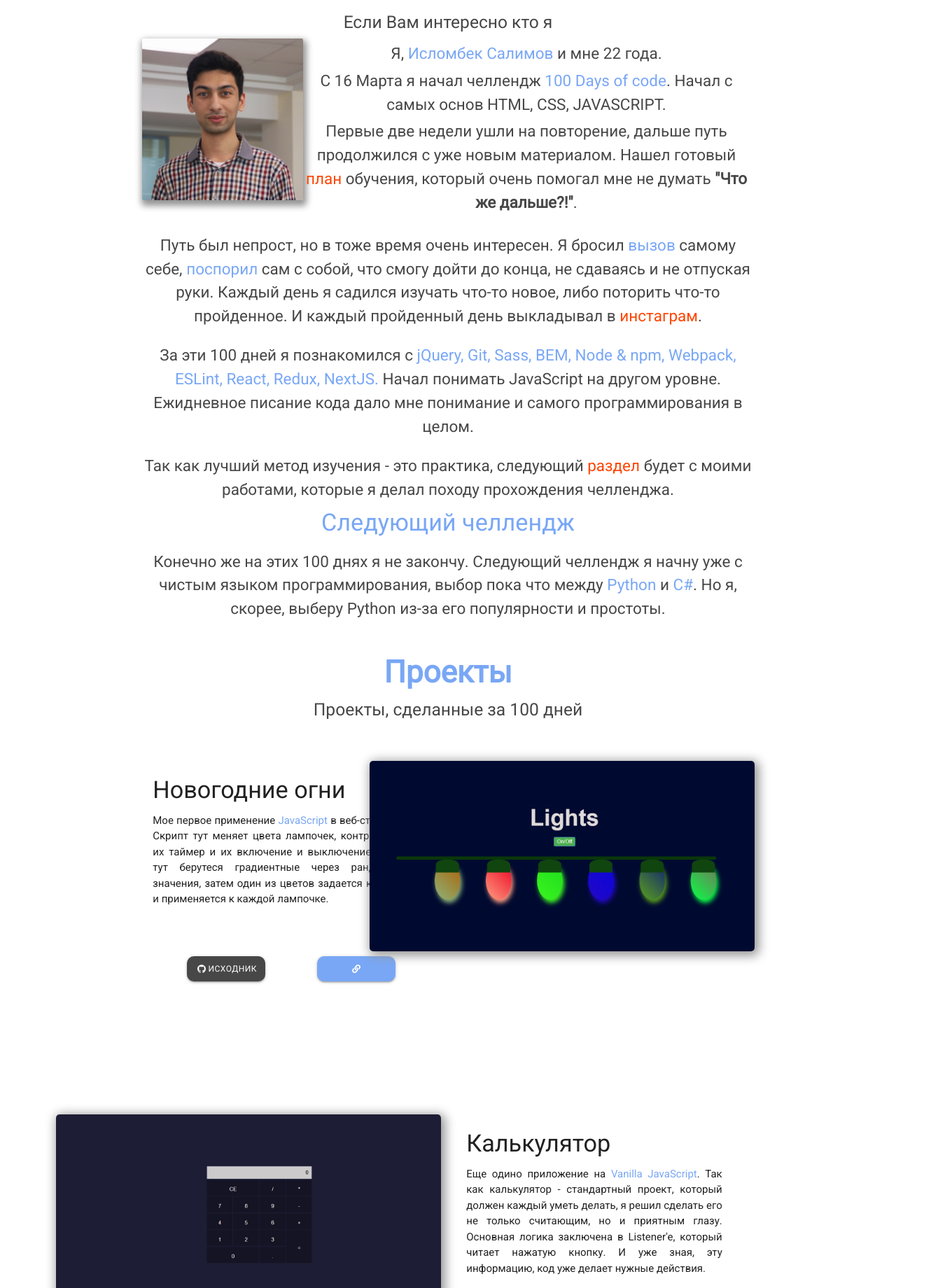
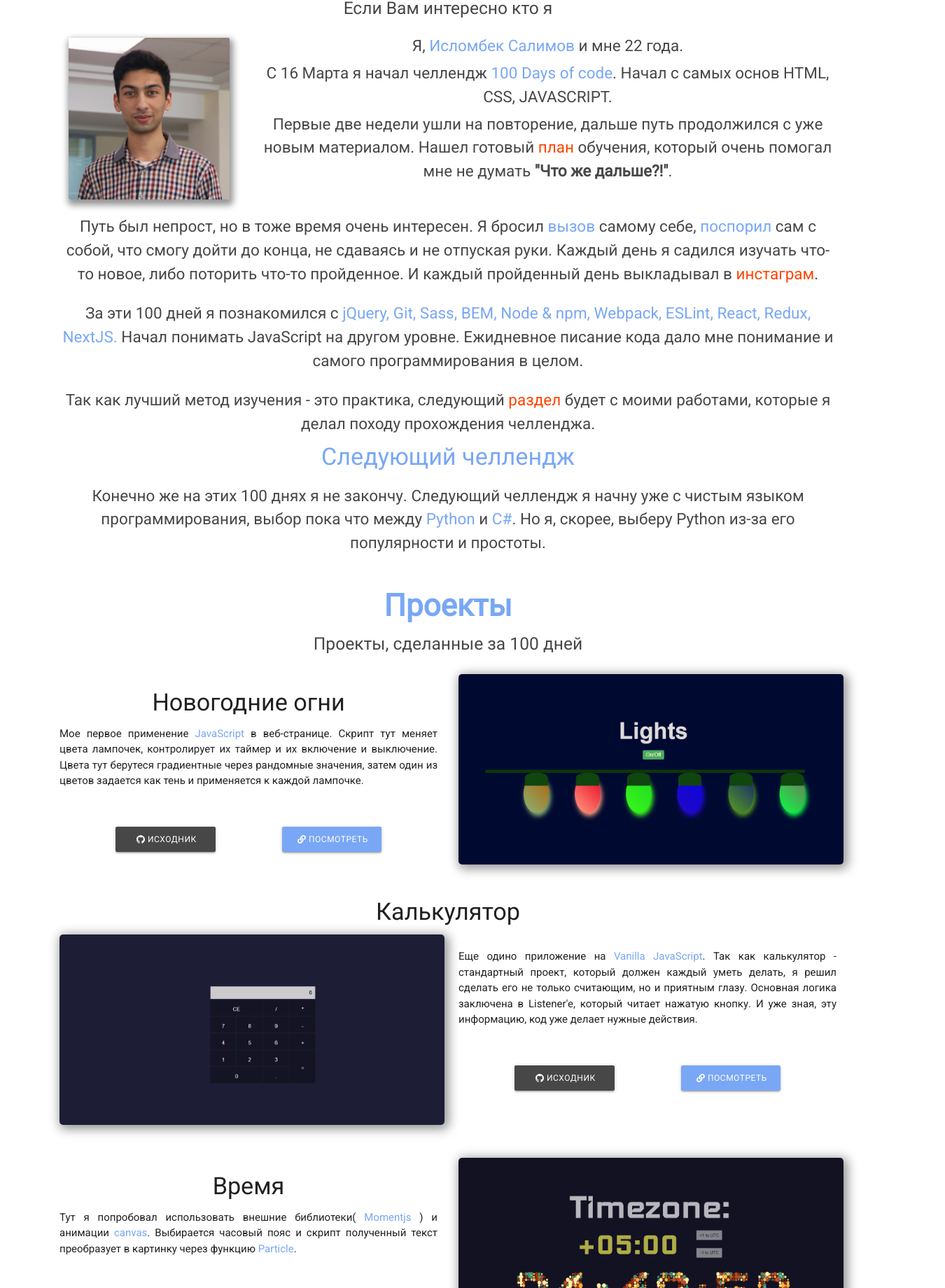
Before and after one commit to mj11rock/100DaysOfCode, a React (Create React App) app: page / in a window 1280 px wide. Shown: the part 957-2797 px from the top of the page at 70% size, 1350 px wide, since content can reach past the window. Built offline with nearby package versions, Linux system fonts and the light colour scheme.

Commit message:
bootstrap grid added, elements aligned

```diff
--- a/package.json
+++ b/package.json
@@ -6,6 +6,7 @@
     "aos": "^2.3.4",
     "bootstrap": "^4.3.1",
     "gh-pages": "^2.0.1",
+    "materialize-css": "^1.0.0-rc.2",
     "node-sass": "^4.12.0",
     "react": "^16.8.6",
     "react-anchor-link-smooth-scroll": "^1.0.12",
--- a/public/index.html
+++ b/public/index.html
@@ -3,17 +3,21 @@
   <head>
     <meta charset="utf-8" />
     <link rel="shortcut icon" href="%PUBLIC_URL%/logo.png" />
-    <meta name="viewport" content="width=device-width, initial-scale=1" />
+    <meta
+      name="viewport"
+      content="width=device-width, initial-scale=1, shrink-to-fit=yes"
+    />
+
     <meta name="theme-color" content="#000000" />
     <!--
       manifest.json provides metadata used when your web app is installed on a
       user's mobile device or desktop. See https://developers.google.com/web/fundamentals/web-app-manifest/
     -->
     <link rel="manifest" href="%PUBLIC_URL%/manifest.json" />
-    <link
+    <!-- <link
       rel="stylesheet"
       href="https://cdnjs.cloudflare.com/ajax/libs/materialize/1.0.0/css/materialize.min.css"
-    />
+    /> -->
     <!--
       Notice the use of %PUBLIC_URL% in the tags above.
       It will be replaced with the URL of the `public` folder during the build.
--- a/src/components/Navbar.jsx
+++ b/src/components/Navbar.jsx
@@ -2,12 +2,13 @@ import React from "react";
 import "../styles/scss/main.scss";
 import navLogo from "../img/100days.png";
 import AnchorLink from "react-anchor-link-smooth-scroll";
+import "materialize-css/dist/css/materialize.css";
 
 const NavBar = () => {
   return (
     <nav
       className="nav-wrapper blue darken-3"
-      data-aos="zoom-in-left"
+      data-aos="zoom-in-right"
       data-aos-anchor-placement="center-center"
     >
       <div className="container ">
--- a/src/components/about.jsx
+++ b/src/components/about.jsx
@@ -1,6 +1,7 @@
 import React from "react";
 import profile from "../img/profile.jpg";
 import AnchorLink from "react-anchor-link-smooth-scroll";
+import "materialize-css/dist/css/materialize.css";
 
 const About = () => {
   return (
@@ -14,10 +15,10 @@ const About = () => {
       <h5 className="center font-standart">Если Вам интересно кто я</h5>
 
       <div className="main-content row">
-        <div className="col s3 center">
+        <div className="col-sm-12 col-md-3 col-12 center">
           <img src={profile} className="profile-pic" alt="" />
         </div>
-        <div className="info col s9">
+        <div className="info col-sm-12 col-md-9 col-12">
           <p>
             {" "}
             Я, <span className="font-highlight">Исломбек Салимов</span> и мне 22
@@ -42,7 +43,7 @@ const About = () => {
             <span className="bold">"Что же дальше?!"</span>.
           </p>
         </div>
-        <div className="col s12">
+        <div className="col-12">
           <p>
             Путь был непрост, но в тоже время очень интересен. Я бросил{" "}
             <span className="font-highlight">вызов </span>
--- a/src/components/projects.jsx
+++ b/src/components/projects.jsx
@@ -1,4 +1,5 @@
 import React, { Component } from "react";
+import "bootstrap/dist/css/bootstrap-grid.min.css";
 import proj1 from "../img/poj/proj1.jpg";
 import proj2 from "../img/poj/proj2.jpg";
 import proj3 from "../img/poj/proj3.jpg";
@@ -15,9 +16,9 @@ const Projects = () => {
       <h5 className="center font-standart">Проекты, сделанные за 100 дней</h5>
 
       <div className="row">
-        <div className="col s6 discription" data-aos="fade-right">
+        <div className="col-md-6 col-12 discription" data-aos="fade-right">
           <div className="text">
-            <h4 className="title">Новогодние огни</h4>
+            <h4 className="title col-12">Новогодние огни</h4>
             Мое первое применение{" "}
             <span className="font-highlight">JavaScript</span> в веб-странице.
             Скрипт тут меняет цвета лампочек, контролирует их таймер и их
@@ -28,7 +29,7 @@ const Projects = () => {
           <div className="options row center">
             <a
               href="https:///github.com/mj11rock/lights"
-              className="btn btn-git col s3 offset-s2 "
+              className="btn btn-git col-3 offset-2"
               target="_blank"
               rel="noopener noreferrer"
             >
@@ -51,7 +52,7 @@ const Projects = () => {
             </a>
             <a
               href="https://mj11rock.github.io/lights.github.io/"
-              className="btn btn-veiw col s3 offset-s2 "
+              className="btn btn-veiw col-3 offset-2"
               target="_blank"
               rel="noopener noreferrer"
             >
@@ -74,17 +75,17 @@ const Projects = () => {
             </a>
           </div>
         </div>
-        <div className="col s6 image" data-aos="fade-left">
+        <div className="col-md-6 col-12 image" data-aos="fade-down">
           <img src={proj2} alt="" />
         </div>
       </div>
       <div className="row">
-        <div className="col s6 image" data-aos="fade-right">
+        <h4 className="title col-12">Калькулятор</h4>
+        <div className="col-12 col-md-6 " data-aos="fade-right">
           <img src={proj3} alt="" />
         </div>
-        <div className="col s6 discription" data-aos="fade-left">
+        <div className="col-md-6 col-12 discription" data-aos="fade-down">
           <div className="text">
-            <h4 className="title">Калькулятор</h4>
             Еще одино приложение на{" "}
             <span className="font-highlight">Vanilla JavaScript</span>. Так как
             калькулятор - стандартный проект, который должен каждый уметь
@@ -96,7 +97,7 @@ const Projects = () => {
           <div className="options row center">
             <a
               href="https://github.com/mj11rock/Calculator.git"
-              className="btn btn-git col s3 offset-s2 "
+              className="btn btn-git col-3 offset-2 "
               target="_blank"
               rel="noopener noreferrer"
             >
@@ -119,7 +120,7 @@ const Projects = () => {
             </a>
             <a
               href="https://mj11rock.github.io/Calculator.github.io/"
-              className="btn btn-veiw col s3 offset-s2 "
+              className="btn btn-veiw col-3 offset-2 "
               target="_blank"
               rel="noopener noreferrer"
             >
@@ -144,9 +145,9 @@ const Projects = () => {
         </div>
       </div>
       <div className="row">
-        <div className="col s6 discription" data-aos="fade-right">
+        <div className="col-md-6 col-12 discription" data-aos="fade-right">
           <div className="text">
-            <h4 className="title">Время</h4>
+            <h4 className="title col-12">Время</h4>
             Тут я попробовал использовать внешние библиотеки(
             <span className="font-highlight"> Momentjs </span>) и анимации{" "}
             <span className="font-highlight"> canvas</span>. Выбирается часовый
@@ -156,7 +157,7 @@ const Projects = () => {
           <div className="options row center">
             <a
               href="https://github.com/mj11rock/timeZones"
-              className="btn btn-git col s3 offset-s2 "
+              className="btn btn-git col-3 offset-2 "
               target="_blank"
               rel="noopener noreferrer"
             >
@@ -179,7 +180,7 @@ const Projects = () => {
             </a>
             <a
               href="https://mj11rock.github.io/timeZones.github.io/"
-              className="btn btn-veiw col s3 offset-s2 "
+              className="btn btn-veiw col-3 offset-2 "
               target="_blank"
               rel="noopener noreferrer"
             >
@@ -202,17 +203,17 @@ const Projects = () => {
             </a>
           </div>
         </div>
-        <div className="col s6 image" data-aos="fade-left">
+        <div className="col-md-6 col-12 image" data-aos="fade-down">
           <img src={proj4} alt="" />
         </div>
       </div>
       <div className="row">
-        <div className="col s6 image" data-aos="fade-right">
+        <h4 className="title col-12">Счетчик</h4>
+        <div className="col-md-6 col-12 image" data-aos="fade-right">
           <img src={proj5} alt="" />
         </div>
-        <div className="col s6 discription" data-aos="fade-left">
+        <div className="col-md-6 col-12 discription" data-aos="fade-down">
           <div className="text">
-            <h4 className="title">Счетчик</h4>
             Первое приложение на
             <span className="font-highlight"> React</span>. Делал по видео
             курсу. Тут я познакомился с основными приципами React.
@@ -220,7 +221,7 @@ const Projects = () => {
           <div className="options row center">
             <a
               href="https://github.com/mj11rock/counter-app"
-              className="btn btn-git col s3 offset-s2 "
+              className="btn btn-git col-3 offset-2"
               target="_blank"
               rel="noopener noreferrer"
             >
@@ -243,7 +244,7 @@ const Projects = () => {
             </a>
             <a
               href="#"
-              className="btn btn-veiw col s3 offset-s2 "
+              className="btn btn-veiw col-3 offset-2 "
               target="_blank"
               rel="noopener noreferrer"
             >
@@ -268,9 +269,9 @@ const Projects = () => {
         </div>
       </div>
       <div className="row">
-        <div className="col s6 discription" data-aos="fade-right">
+        <h4 className="title col-12">Калькулятор на React</h4>
+        <div className="col-md-6 col-12 discription" data-aos="fade-right">
           <div className="text">
-            <h4 className="title">Калькулятор на React</h4>
             Не знаю почему, но меня тянет делать красивые калькуляторы.
             Использовал совершенно другую логику, подсчеты не похожи на
             калькулятор, сделанный на чистом JavaScript. Тут уже использовались
@@ -280,7 +281,7 @@ const Projects = () => {
           <div className="options row center">
             <a
               href="https://github.com/mj11rock/react-calculator"
-              className="btn btn-git col s3 offset-s2 "
+              className="btn btn-git col-3 offset-2 "
               target="_blank"
               rel="noopener noreferrer"
             >
@@ -303,7 +304,7 @@ const Projects = () => {
             </a>
             <a
               href="https://mj11rock.github.io/react-calculator/"
-              className="btn btn-veiw col s3 offset-s2 "
+              className="btn btn-veiw col-3 offset-2 "
               target="_blank"
               rel="noopener noreferrer"
             >
@@ -326,17 +327,17 @@ const Projects = () => {
             </a>
           </div>
         </div>
-        <div className="col s6 image" data-aos="fade-left">
+        <div className="col-md-6 col-12 image" data-aos="fade-down">
           <img src={proj6} alt="" />
         </div>
       </div>
       <div className="row">
-        <div className="col s6 image" data-aos="fade-right">
+        <h4 className="title col-12">Список дел</h4>
+        <div className="col-md-6 col-12 image" data-aos="fade-right">
           <img src={proj7} alt="" />
         </div>
-        <div className="col s6 discription" data-aos="fade-left">
+        <div className="col-md-6 col-12 discription" data-aos="fade-down">
           <div className="text">
-            <h4 className="title">Список дел</h4>
             Здесь приложение добавляет, либо убирает из массива запись. Для
             каждой записи <span className="font-highlight"> React </span>.
             создает отдельный id, чтобы была возможность работать с этими
@@ -345,7 +346,7 @@ const Projects = () => {
           <div className="options row center">
             <a
               href="https://github.com/mj11rock/toDos"
-              className="btn btn-git col s3 offset-s2 "
+              className="btn btn-git col-3 offset-2"
               target="_blank"
               rel="noopener noreferrer"
             >
@@ -368,7 +369,7 @@ const Projects = () => {
             </a>
             <a
               href="https://mj11rock.github.io/toDos/"
-              className="btn btn-veiw col s3 offset-s2 "
+              className="btn btn-veiw col-3 offset-2 "
               target="_blank"
               rel="noopener noreferrer"
             >
@@ -393,9 +394,9 @@ const Projects = () => {
         </div>
       </div>
       <div className="row">
-        <div className="col s6 discription" data-aos="fade-right">
+        <h4 className="title col-12">Метроном</h4>
+        <div className="col-md-6 col-12 discription" data-aos="fade-right">
           <div className="text">
-            <h4 className="title">Метроном</h4>
             Тут приложение работает со звуком. Нужно было просто импортировать
             <span className="font-highlight"> библиотеку </span> для работы со
             звуком и сами{" "}
@@ -404,7 +405,7 @@ const Projects = () => {
           <div className="options row center">
             <a
               href="https://github.com/mj11rock/metronome"
-              className="btn btn-git col s3 offset-s2 "
+              className="btn btn-git col-3 offset-2 "
               target="_blank"
               rel="noopener noreferrer"
             >
@@ -427,7 +428,7 @@ const Projects = () => {
             </a>
             <a
               href="https://mj11rock.github.io/metronome/"
-              className="btn btn-veiw col s3 offset-s2 "
+              className="btn btn-veiw col-3 offset-2 "
               target="_blank"
               rel="noopener noreferrer"
             >
@@ -450,17 +451,17 @@ const Projects = () => {
             </a>
           </div>
         </div>
-        <div className="col s6 image" data-aos="fade-left">
+        <div className="col-md-6 col-12 image" data-aos="fade-down">
           <img src={proj8} alt="" />
         </div>
       </div>
       <div className="row">
-        <div className="col s6 image" data-aos="fade-right">
+        <h4 className="title col-12">Последняя Страница </h4>
+        <div className="col-md-6 col-12 image" data-aos="fade-right">
           <img src={proj1} alt="" />
         </div>
-        <div className="col s6 discription" data-aos="fade-left">
+        <div className="col-md-6 col-12 discription" data-aos="fade-down">
           <div className="text">
-            <h4 className="title">Последняя Страница </h4>
             Страница для подведения итогов. Все что было изучено(в основном
             <span className="font-highlight"> SASS, REACT, Git</span>
             ), я посторался вложить сюда
@@ -468,7 +469,7 @@ const Projects = () => {
           <div className="options row center">
             <a
               href="https://github.com/mj11rock/100DaysOfCode"
-              className="btn btn-git col s3 offset-s2 "
+              className="btn btn-git col-3 offset-2 "
               target="_blank"
               rel="noopener noreferrer"
             >
@@ -491,7 +492,7 @@ const Projects = () => {
             </a>
             <a
               href="#"
-              className="btn btn-veiw col s3 offset-s2 "
+              className="btn btn-veiw col-3 offset-2 "
               target="_blank"
               rel="noopener noreferrer"
             >
--- a/src/components/welcome.jsx
+++ b/src/components/welcome.jsx
@@ -1,13 +1,15 @@
 import React from "react";
 import bg from "../img/welcomeBg.png";
 import AnchorLink from "react-anchor-link-smooth-scroll";
+import "materialize-css/dist/css/materialize.css";
+import "materialize-css/dist/js/materialize";
 
 const Welcome = () => {
   return (
-    <div className="welcome-wrapper" data-aos="fade-up">
+    <div className="container welcome-wrapper" data-aos="fade-up">
       <div
         className="container"
-        data-aos="zoom-in-left"
+        data-aos="zoom-in-right"
         data-aos-duration="450"
       >
         <p className="font-standart">Привет,</p>
@@ -21,7 +23,7 @@ const Welcome = () => {
           Обо мне
         </AnchorLink>
       </div>
-      <div className="bg" data-aos="fade-left" data-aos-duration="500">
+      <div className="bg" data-aos="fade-right" data-aos-duration="500">
         <img src={bg} alt="" />
       </div>
       <div className="arrowdown">
--- a/src/styles/scss/main.scss
+++ b/src/styles/scss/main.scss
@@ -7,6 +7,12 @@ body {
   font-family: "Roboto", sans-serif;
   max-width: 100%;
   overflow-x: hidden;
+}
+@media only screen and (max-width: 641px) {
+  .container {
+    max-width: 360px;
+    margin: 0 0;
+  }
 }
 
 .nav-wrapper {
@@ -33,6 +39,9 @@ body {
 }
 .welcome-wrapper {
   padding: 200px 20px 100px 20px;
+  @media only screen and (max-width: 768px) {
+    padding: 50px 20px 100px 20px;
+  }
   font-size: 32px;
   height: 100vh;
   p {
@@ -50,7 +59,7 @@ body {
 }
 .btn {
   border-radius: 10px;
-  background-color: $primary-color;
+  background-color: $primary-color !important;
 
   &:hover {
     background-color: darken($primary-color, 5%);
@@ -90,27 +99,19 @@ body {
       text-decoration: underline;
     }
   }
-  .s3 {
-    @media only screen and (max-width: 738px) {
-      width: 100% !important;
-    }
-  }
-  .s9 {
-    @media only screen and (max-width: 738px) {
-      width: 100% !important;
-    }
-  }
 }
 
 .profile-pic {
   max-width: 230px;
   height: auto;
+  margin-top: 20px;
+  vertical-align: middle;
   border-radius: 2px;
   box-shadow: 2px 5px 10px 3px lighten($standart-color, 30%);
 }
 .info {
-  padding-top: 20px;
-  margin-left: 270px;
+  padding-top: 10px;
+
   p {
     margin: 5px;
   }
@@ -122,49 +123,23 @@ body {
     position: relative;
   }
   img {
-    position: absolute;
-    right: 10px;
     max-width: 550px;
+    @media only screen and (max-width: 738px) {
+      max-width: 300px;
+    }
     border-radius: 5px;
     box-shadow: 3px 3px 15px 3px lighten($standart-color, 30%);
-  }
-  .row {
-    @media only screen and (max-width: 768px) {
-      margin-bottom: 0 !important;
-      height: 300px;
-      .row {
-        height: 50px;
-      }
-    }
-  }
-  .s6 {
-    @media only screen and (max-width: 768px) {
-      width: 100% !important;
-      .image {
-        display: none;
-        height: 0;
-        margin: 0;
-        padding: 0;
-      }
-      img {
-        display: none;
-        height: 0;
-        margin: 0;
-        padding: 0;
-      }
-    }
   }
 }
 
 .text {
-  margin: 10px 45px 0 15px;
   text-align: justify;
 }
 .discription {
   margin-top: 20px;
 }
 .options {
-  margin-top: 20px;
+  margin-top: 10%;
   a {
     font-size: 0.8em;
   }
@@ -175,7 +150,7 @@ body {
   }
 }
 .btn-git {
-  background-color: #474747;
+  background-color: #474747 !important;
 
   &:hover {
     background-color: darken(#474747, 5%);
@@ -218,7 +193,9 @@ body {
     }
   }
 }
-
+.title {
+  text-align: center;
+}
 .social-nets {
   margin-top: 50px;
 }
```
Also changed, not shown: 1 other file (tests, documents, lock files or other folders).
